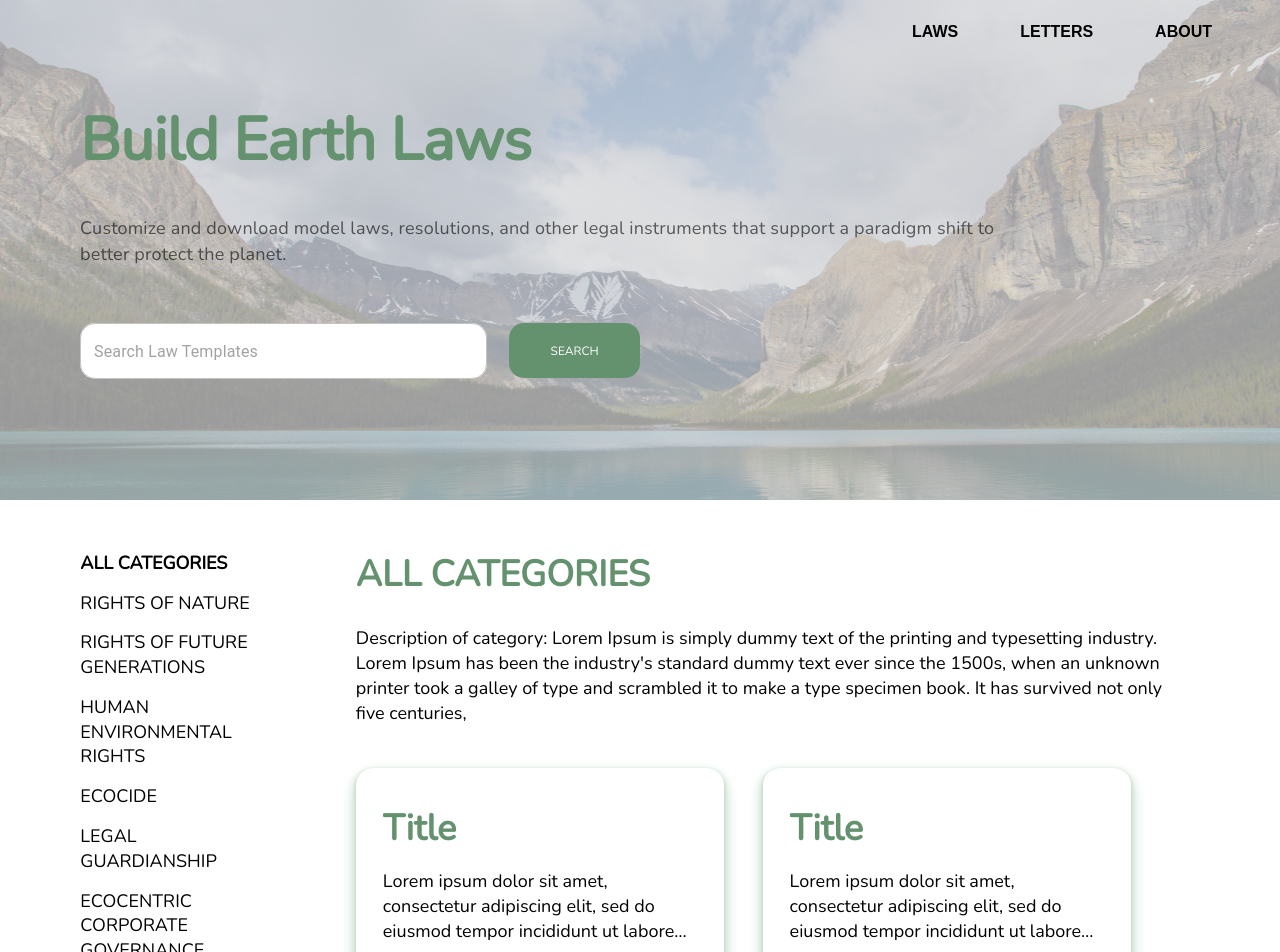
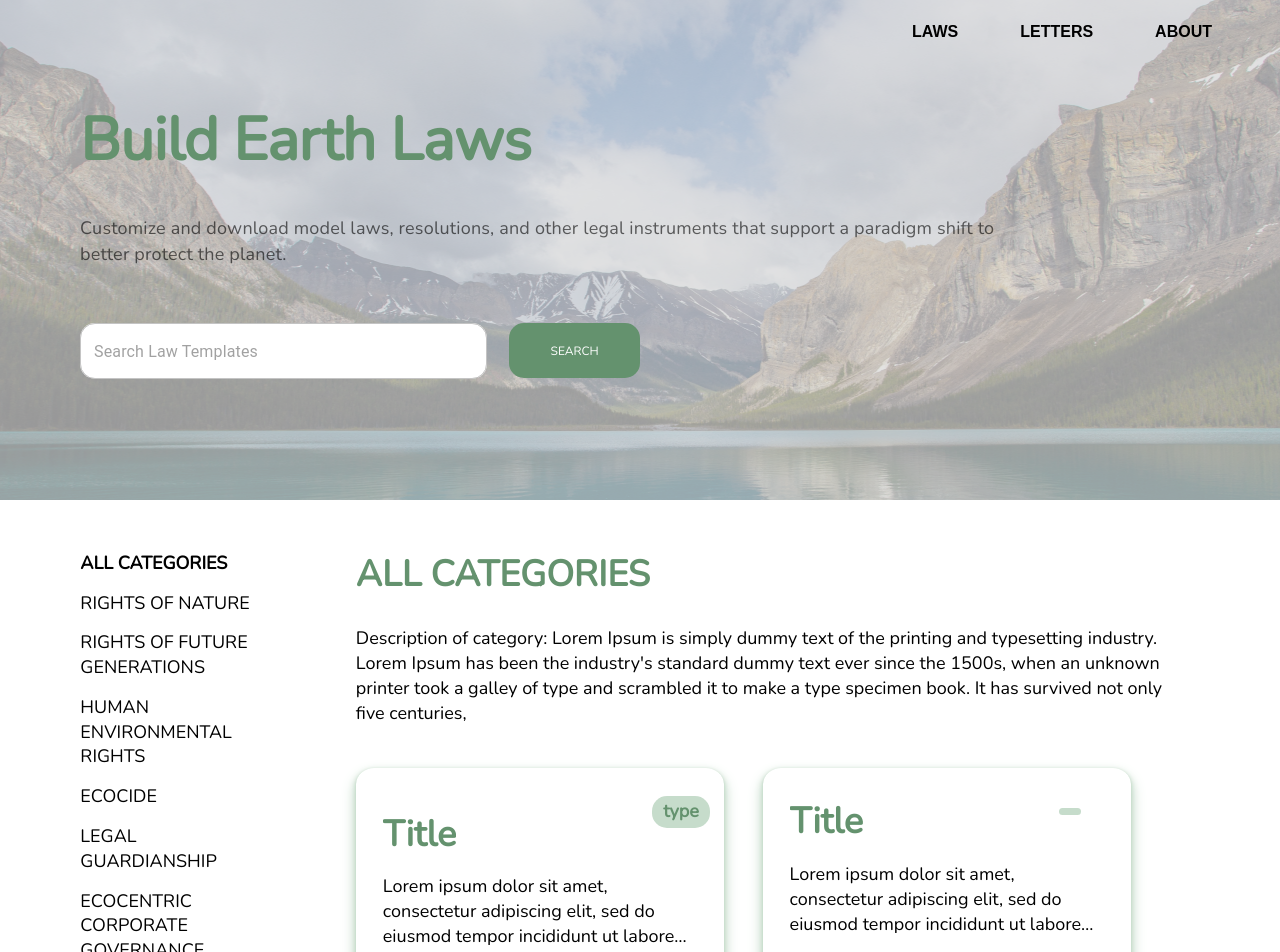
Before and after one commit to cornellh4i/earth-law-center, a React (Create React App) app in the folder client/: page /laws in a window 1280 px wide. Shown: the top 952 px of the page. Built offline with nearby package versions, Linux system fonts and the light colour scheme.

Commit message:
began changes to template card to account for type

```diff
--- a/client/src/components/Button/Button.css
+++ b/client/src/components/Button/Button.css
@@ -96,13 +96,16 @@
 }
 
 .card-type-btn {
-  width: 65px;
-  height: 40px;
+  padding-left: 3%;
+  padding-right: 3%;
+  padding-top: 1%;
+  padding-bottom: 1%;
   background: #C6DCCB;
   border-radius: 15px;
   border: none;
   color: #64926E;
   margin-left: 80%;
+  margin-top: 1%;
   font-family: 'Nunito';
   font-style: normal;
   font-weight: 700;
--- a/client/src/components/TemplateCard/TemplateCard.css
+++ b/client/src/components/TemplateCard/TemplateCard.css
@@ -22,7 +22,7 @@
     width: 95%;
     height: 48%;
     margin-left: 5%;
-    margin-top: 2%;
+    margin-top: -5%;
     display: flex;
     flex-direction: column;
     justify-content: center;
@@ -76,6 +76,7 @@
 }
 
 .card-image-text-container{
+    margin-top: 2%;
     flex-direction: row;
     justify-content: flex-start;
     align-content: space-between;
--- a/client/src/components/TemplateCard/TemplateCard.jsx
+++ b/client/src/components/TemplateCard/TemplateCard.jsx
@@ -34,6 +34,7 @@ const TemplateCard = (props) => {
   }
   return (
     <div className='card-container'>
+      {props.letter ? <></> : <Button css='card-type-btn' text={props.type}></Button>}
       {card_content}
       <div className='card-btn-container'>
         <Button css='card-edit-btn' onClick={props.edit} text="EDIT"></Button>
--- a/client/src/pages/LawsDisplay/LawsDisplay.jsx
+++ b/client/src/pages/LawsDisplay/LawsDisplay.jsx
@@ -25,7 +25,7 @@ const LawsDisplay = () => {
           <h1 className="card-heading-title">{category}</h1>
           <p className="card-description">Description of category: Lorem Ipsum is simply dummy text of the printing and typesetting industry. Lorem Ipsum has been the industry's standard dummy text ever since the 1500s, when an unknown printer took a galley of type and scrambled it to make a type specimen book. It has survived not only five centuries,</p>
           <div className="card-box">
-            <TemplateCard className="law-card" title="Title" summary="Lorem ipsum dolor sit amet, consectetur adipiscing elit, sed do eiusmod tempor incididunt ut labore et dolore magna aliqua."/>
+            <TemplateCard className="law-card" type="type" title="Title" summary="Lorem ipsum dolor sit amet, consectetur adipiscing elit, sed do eiusmod tempor incididunt ut labore et dolore magna aliqua."/>
             <TemplateCard className="law-card" title="Title" summary="Lorem ipsum dolor sit amet, consectetur adipiscing elit, sed do eiusmod tempor incididunt ut labore et dolore magna aliqua."/>
             <TemplateCard className="law-card" title="Title" summary="Lorem ipsum dolor sit amet, consectetur adipiscing elit, sed do eiusmod tempor incididunt ut labore et dolore magna aliqua."/>
             <TemplateCard className="law-card" title="Title" summary="Lorem ipsum dolor sit amet, consectetur adipiscing elit, sed do eiusmod tempor incididunt ut labore et dolore magna aliqua."/>
```
